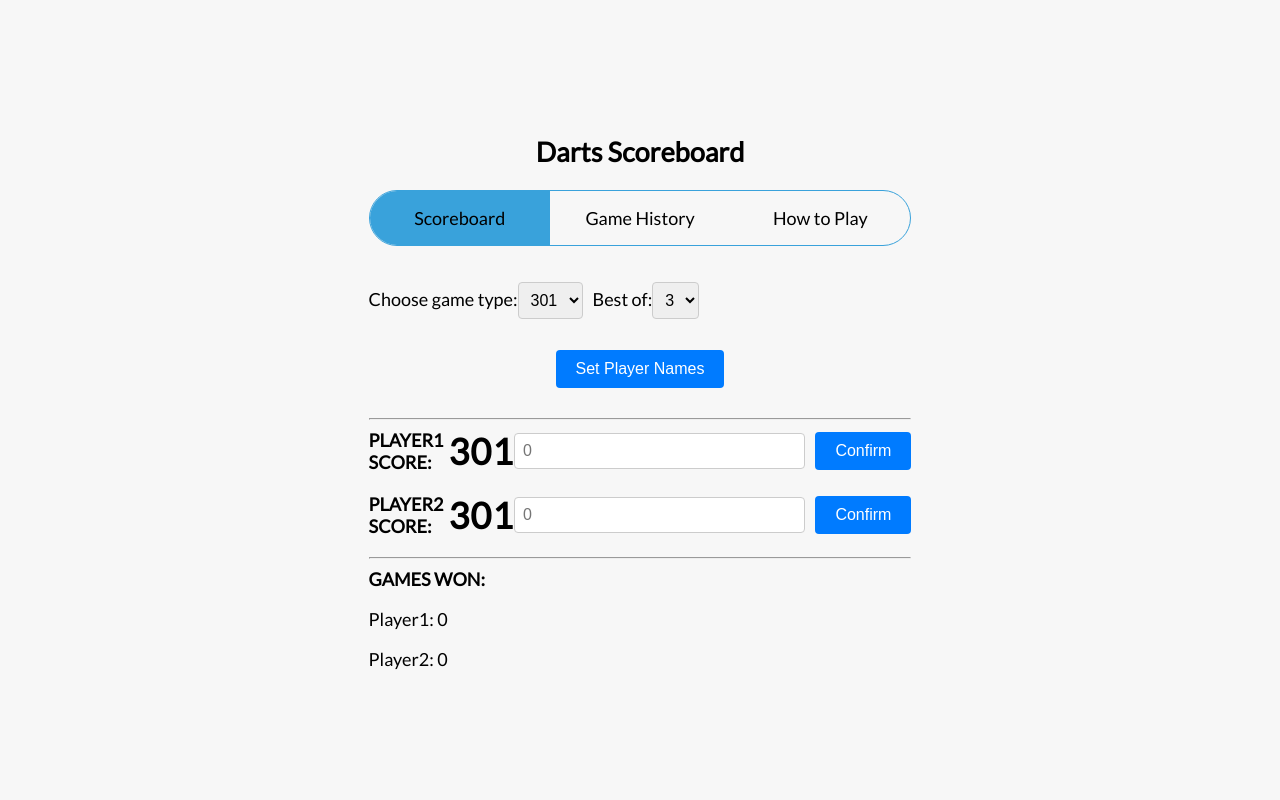
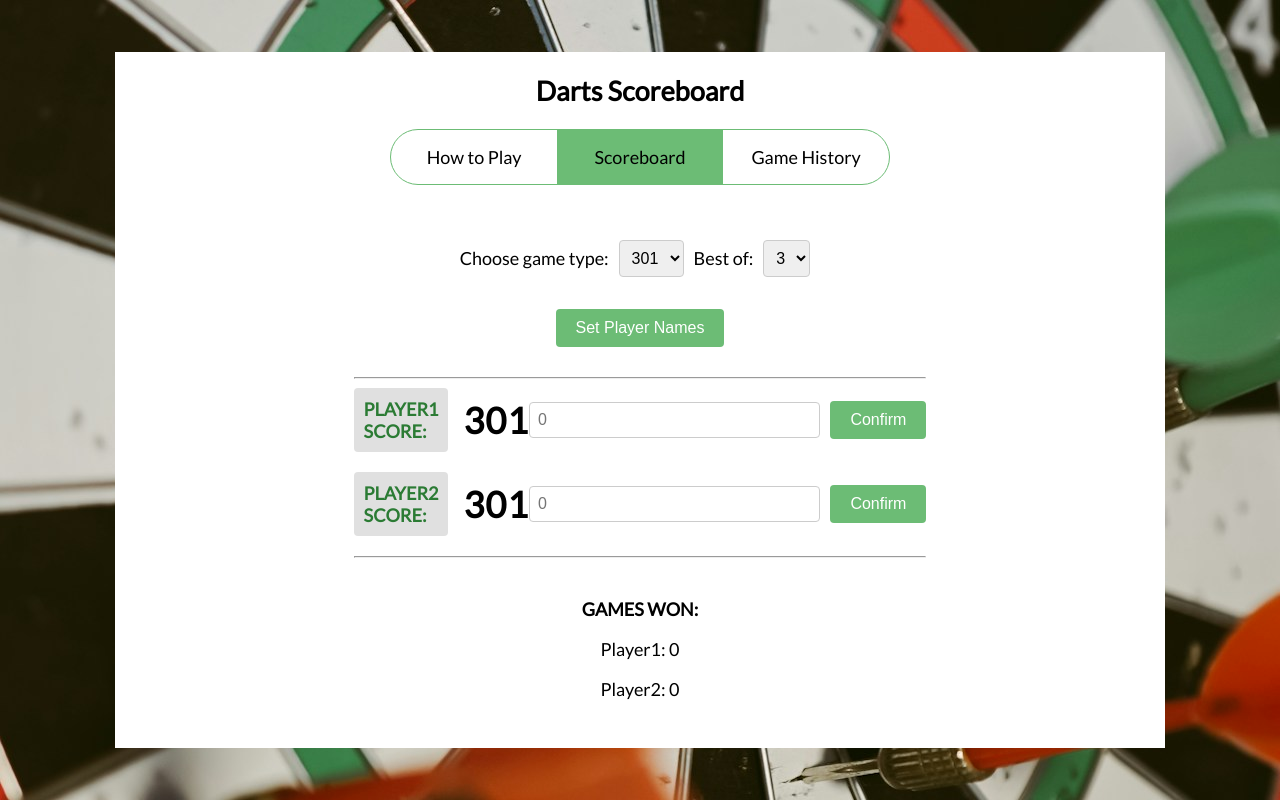
Before and after one commit to eetumaki/darts-app, a React (Create React App) app: page / in a window 1280 px wide. Built offline with nearby package versions, Linux system fonts and the light colour scheme.

Commit message:
merged with latest changes and some styling

```diff
--- a/src/App.css
+++ b/src/App.css
@@ -14,8 +14,10 @@
   display: flex;
 }
 
+
 body {
-  background-color: #f7f7f7;
+  /* background-color: #f7f7f7; */
+  background-image: url('./Images/background.jpg');
   display: flex;
   justify-content: center; /* Center content horizontally */
   align-items: center; /* Center content vertically */
@@ -25,12 +27,43 @@ body {
   font-size: 18px;
 }
 
+
 .container {
+  background-color: #fff;
   margin: 30px auto;
-  width: 400px;
+  min-width: 1050px;
   display: flex;
   justify-content: center;
   align-items: center;
+}
+
+.Tabs {
+  background-color: #fff;
+  margin: 0 auto;
+  max-width: 500px;
+  max-height: 500px;
+  display: flex;
+  justify-content: center;
+  align-items: center;
+}
+
+.howtoplay-container {
+  padding-left: 20px;
+  padding-right: 20px;
+}
+
+.howtoplay-image-container {
+  display: flex;
+  max-width: 800px;
+  justify-content: center;
+  align-items: center;
+}
+
+.options-container {
+  display: flex;
+  justify-content: center;
+  align-items: center;
+  margin-top: 20px;
 }
 
 h1 {
@@ -100,7 +133,7 @@ input[type='number'] {
 
 .btn {
   cursor: pointer;
-  background-color: #007bff;
+  background-color: #6cbc75;
   box-shadow: var(--box-shadow);
   color: #fff;
   border: 0;
@@ -123,15 +156,25 @@ input[type='number'] {
 }
 
 .score-container h4 {
-    margin-right: 5px;
+  color: #2b7b34;
+    margin-right: 15px;
+    border: none;
+    border-radius: 4px;
+    padding: 10px;
+    background-color: #e0e0e0;
 }
 
-/* Style for the container */
-.container {
-  max-width: 800px;
-  margin: 0 auto;
-  padding: 20px;
+.games-won-container {
+  padding: 30px;
+  display: block;
+  text-align: center;
+  justify-content: center;
+  align-items: center;
+  margin-top: 10px;
+
 }
+
+
 
 /* Style for the select elements */
 select {
@@ -140,6 +183,7 @@ select {
   border: 1px solid #ccc;
   border-radius: 4px;
   margin-right: 10px;
+  margin-left: 10px;
 }
 
 /* Style for the buttons */
@@ -147,14 +191,14 @@ button {
   padding: 10px 20px;
   font-size: 16px;
   border: none;
-  background-color: #007bff;
+  background-color: #6cbc75;
   color: white;
   border-radius: 4px;
   cursor: pointer;
 }
 
 button:hover {
-  background-color: #0056b3; /* Change the background color on hover */
+  background-color: #2b7b34; /* Change the background color on hover */
 }
 
 /* Style for the score containers */
@@ -219,7 +263,7 @@ input[type="number"] {
 }
 
 .btn:hover, .delete-btn:hover {
-  background-color: #0056b3;
+  background-color: #2b7b34;
 }
 
 /* Apply hover effect to list items */
@@ -248,7 +292,7 @@ ul.nav {
   display: flex;
   align-items: center;
   justify-content: space-between;
-  border: 1px solid #39A2DB;
+  border: 1px solid #6cbc75;
   border-radius: 2rem;
   padding-left: 0px;
 }
@@ -275,9 +319,74 @@ ul.nav li:nth-child(3) {
 }
 
 ul.nav li:hover {
-  background: rgba(50, 224, 196, 0.15);
+  background: rgba(50, 224, 122, 0.15);
 }
 
 ul.nav li.active {
-  background: #39A2DB;
+  background: #6cbc75;
 }
+
+.game-history-container {
+  display: flex;
+  flex-direction: column;
+  align-items: center;
+  justify-content: center;
+  border-width: 1px;
+}
+
+
+.game-history-table {
+  border: 1px solid #6cbc75;
+  border-radius: 10px;
+    margin: 25px 0;
+    font-size: 0.9em;
+    font-family: sans-serif;
+    min-width: 400px;
+    box-shadow: 0 0 20px rgba(0, 0, 0, 0.15);
+
+}
+
+.game-history-table, thead tr {
+  background-color: #6cbc75;
+  color: #ffffff;
+  text-align: left;
+
+
+}
+
+.game-history-table th {
+  color: white;
+  border: 0px solid black;
+  padding: 10px 15px;
+  margin: 0;
+
+}
+
+.game-history-table td {
+  color: black;
+  border: 0px solid black;
+  padding: 10px 8px;
+  margin: 0;
+
+}
+
+.game-history-table tbody tr {
+  border-bottom: 1px solid #dddddd;
+}
+
+.game-history-table tbody tr:nth-of-type(odd) {
+  background-color: #e0e0e0;
+}
+
+.game-history-table tbody tr:nth-of-type(even) {
+  background-color: #f3f3f3;
+}
+
+.game-history-table tbody tr:last-of-type {
+  border-bottom: 2px solid #6cbc75;
+}
+
+.game-history-table tbody tr.active-row {
+  font-weight: bold;
+  color: #009879;
+}
--- a/src/App.js
+++ /dev/null
@@ -1,16 +0,0 @@
-import React from 'react';
-import { Scoreboard } from './components/Scoreboard';
-import './App.css';
-import { GameHistoryProvider } from './components/GameHistoryContext'; // Import the context provider
-
-function App() {
-  return (
-    <GameHistoryProvider>
-      <div className="Tabs">
-        <Scoreboard />
-      </div>
-    </GameHistoryProvider>
-  );
-}
-
-export default App;
--- a/src/Pages/HTP1.jsx
+++ b/src/Pages/HTP1.jsx
@@ -9,17 +9,20 @@ export function HTP1() {
     };
 
     return (
-        <div>
-            <div>
+        <div className="container">
+            <div className="howtoplay-container">
             <h1 className='header'>How To Play</h1>
             <br />
             <br />
             <p>First choose do you want to play a game from 301 or 501 points</p>
             <p>Then choose how many games you want to play (Best of 3 for example means at least 2 games)</p>
+            <br />
             <img src={FirstHTP} alt='guide'/>
-            </div>
             <br />
             <button onClick={()=>nextPage()} className="btn">Next</button>
+            </div>
+
+
         </div>
     )
 }
--- a/src/Pages/HTP2.jsx
+++ b/src/Pages/HTP2.jsx
@@ -9,18 +9,20 @@ export function HTP2() {
     };
 
     return (
-        <div>
-            <div>
+        <div className="container">
+            <div className="howtoplay-container">
             <h1 className='header'>How To Play</h1>
             <br />
             <br />
             <p>After clicking "Set Player Names" you get this window</p>
             <br />
             <img src={SecondHTP} alt='guide'/>
+            <br />
             <p>After choosing the names for both players click confirm</p>
+            <button onClick={()=>nextPage()} className="btn">Next</button>
             </div>
             <br />
-            <button onClick={()=>nextPage()} className="btn">Next</button>
+
         </div>
     )
 }
--- a/src/Pages/HTP3.jsx
+++ b/src/Pages/HTP3.jsx
@@ -10,22 +10,24 @@ export function HTP3() {
     };
 
     return (
-        <div>
-            <div>
+        <div className="container">
+            <div className="howtoplay-container">
             <h1 className='header'>How To Play</h1>
             <br />
             <br />
             <p>After clicking "Confirm" you get back the game</p>
             <p>Now you can insert your score by clicking on the dart board to reduce your score from the original points</p>
             <br />
-            <div className='header'>
+            <div className='howtoplay-image-container'>
             <img src={ThirdHTP} alt='guide'/>
             <img src={dartBoard} alt='dart board' className='dart-board-image'/>
             </div>
+            <br />
             <p>On the bottom is a counter that tells you how many full Legs each player has won</p>
+            <button onClick={()=>nextPage()} className="btn">Ready To Play</button>
             </div>
             <br />
-            <button onClick={()=>nextPage()} className="btn">Ready To Play</button>
+
         </div>
     )
 }
--- a/src/components/GameHistoryContext.js
+++ b/src/components/GameHistoryContext.js
@@ -5,6 +5,7 @@ export const GameHistoryContext = createContext();
 export const useGameHistory = () => useContext(GameHistoryContext);
 
 export const GameHistoryProvider = ({ children }) => {
+  const [playerNames, setPlayerNames] = useState({ player1: 'Player1', player2: 'Player2' });
   const [gameHistory, setGameHistory] = useState([]); //keeping track of game history
   const [currentMatch, setCurrentMatch] = useState(1); //keeping track of the current match
   const [gamesWon, setGamesWon] = useState({ player1: 0, player2: 0 }); //keeping track of game wins per match for each player
@@ -12,7 +13,7 @@ export const GameHistoryProvider = ({ children }) => {
 
 
   return (
-    <GameHistoryContext.Provider value={{ gameHistory, setGameHistory, gamesWon, setGamesWon, totalWins, setTotalWins, currentMatch, setCurrentMatch }}>
+    <GameHistoryContext.Provider value={{ playerNames, setPlayerNames, gameHistory, setGameHistory, gamesWon, setGamesWon, totalWins, setTotalWins, currentMatch, setCurrentMatch }}>
   {children}
 </GameHistoryContext.Provider>
   );
--- a/src/components/Main.jsx
+++ b/src/components/Main.jsx
@@ -5,9 +5,9 @@ import { GameHistoryProvider } from "./GameHistoryContext";
 export function Main() {
     return (
         <GameHistoryProvider>
-            <div className="Tabs">
+            {/* <div className="Tabs"> */}
                 <Scoreboard />
-            </div>
+            {/* </div> */}
         </GameHistoryProvider>
     )
 }
--- a/src/components/Score.js
+++ b/src/components/Score.js
@@ -3,14 +3,13 @@ import { useEffect } from 'react';
 import { useContext } from 'react';
 import { updateScore } from './ScoreLogic';
 import { checkGameEnd, checkMatchEnd } from './GameLogic';
-import { GameHistoryContext } from './GameHistoryContext'; // Import the GameHistoryContext
+import { GameHistoryContext } from './GameHistoryContext';
 
 export const Score = () => {
-  const { gameHistory, setGameHistory, gamesWon, setGamesWon, totalWins, setTotalWins, currentMatch, setCurrentMatch } = useContext(GameHistoryContext); // Access gameHistory context
+  const { playerNames, setPlayerNames, gameHistory, setGameHistory, gamesWon, setGamesWon, totalWins, setTotalWins, currentMatch, setCurrentMatch } = useContext(GameHistoryContext); // Access gameHistory context
   const [gameType, setGameType] = useState('option1');
   const gameTypeValue = gameType === 'option1' ? '301' : '501';
   const [score, setScore] = useState({ score1: 301, score2: 301 });
-  const [playerNames, setPlayerNames] = useState({ player1: 'Player1', player2: 'Player2' });
   const [showModal, setShowModal] = useState(false);
   const [tempPlayerNames, setTempPlayerNames] = useState({});
   const [tempPoints1, setTempPoints1] = useState('');
@@ -142,6 +141,7 @@ export const Score = () => {
 
   return (
     <div>
+      <div className="options-container">
       <label htmlFor="options">Choose game type: </label>
       <select id="options" value={gameType} onChange={handleGameTypeChange}>
         <option value="option1">301</option>
@@ -154,9 +154,11 @@ export const Score = () => {
         <option value='5'>5</option>
         <option value='7'>7</option>
       </select>
+      </div>
       <div className='button-wrapper'>
       <button className='set-players-btn' onClick={openModal}>Set Player Names</button> <br></br>
       </div>
+
       <hr></hr>
       <div className='score-container'>
         <h4>{playerNames.player1} Score:</h4>
--- a/src/components/Scoreboard.js
+++ b/src/components/Scoreboard.js
@@ -5,8 +5,7 @@ import { Header } from './Header';
 import { Score } from './Score';
 import { GameHistory } from './Gamehistory';
 import { HTP1 } from '../Pages/HTP1';
-// import { GameHistoryProvider } from './GameHistoryContext'; // Import the GameHistoryProvider
-// import { GameHistoryContext } from './GameHistoryContext'; // Import the GameHistoryContext
+
 
 export const Scoreboard = () => {
   const [activeTab, setActiveTab] = useState("scoreboard");
@@ -16,13 +15,22 @@ export const Scoreboard = () => {
   };
 
   return (
+    <div className="container">
     <div className="Scoreboard">
       <Header />
       <div className="Tabs">
         <ul className="nav">
           <li
-            className={activeTab === "scoreboard" ? "active" : ""}
-            onClick={() => handleTabChange("scoreboard")}
+          className={activeTab === 'HTP' ? 'active' : ""}
+          onClick={() => handleTabChange('HTP')}
+
+          >
+            How to Play
+          </li>
+          <li
+          className={activeTab === "scoreboard" ? "active" : ""}
+          onClick={() => handleTabChange("scoreboard")}
+
           >
             Scoreboard
           </li>
@@ -32,12 +40,6 @@ export const Scoreboard = () => {
           >
             Game History
           </li>
-          <li
-            className={activeTab === 'HTP' ? 'active' : ""}
-            onClick={() => handleTabChange('HTP')}
-          >
-            How to Play
-          </li>
         </ul>
       </div>
       <div className="outlet">
@@ -46,5 +48,6 @@ export const Scoreboard = () => {
         {activeTab === 'HTP' && <HTP1 />}
       </div>
     </div>
+    </div>
   );
 };
```
Also changed, not shown: src/components/Gamehistory.js (+24 -22 lines), src/Images/background.jpg (added).
